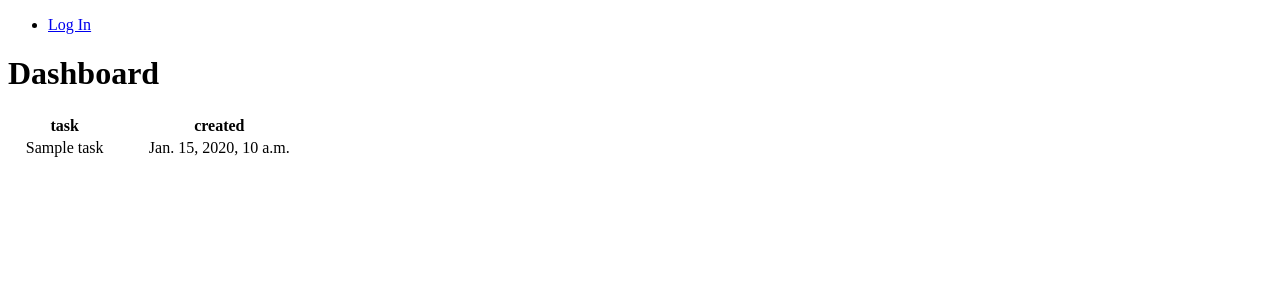
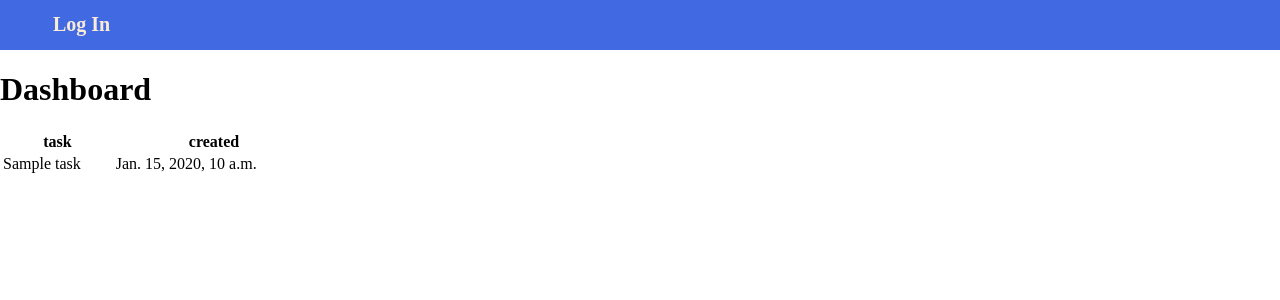
Before and after one commit to Danhayes3008/Management-Site, a Django app: page / in a window 1280 px wide. Shown: the top 300 px of the page. Run offline with Django 3.2, Linux system fonts and the light colour scheme; tables that the repository leaves empty hold one stand-in row (values such as "Sample post").

Commit message:
started styling out the navbar so the site looks better

```diff
--- a/static/css/main.css
+++ b/static/css/main.css
@@ -1,3 +1,27 @@
-tr td{
-    text-align: center;
+body{
+    padding: 0px;
+    margin: 0px;
 }
+a{
+    text-decoration: none;
+    color: antiquewhite;
+    font-weight: bold;
+    font-size: 20px;
+}
+a:hover{
+    color: black;
+}
+nav{
+    height: 50px;
+    background-color: royalblue;
+}
+ul{
+    margin: 0px;
+    height: 50px;
+}
+ul li{
+    display: inline-block;
+    padding: 13px;
+    color: antiquewhite;
+    font-weight: bold;
+}
```
